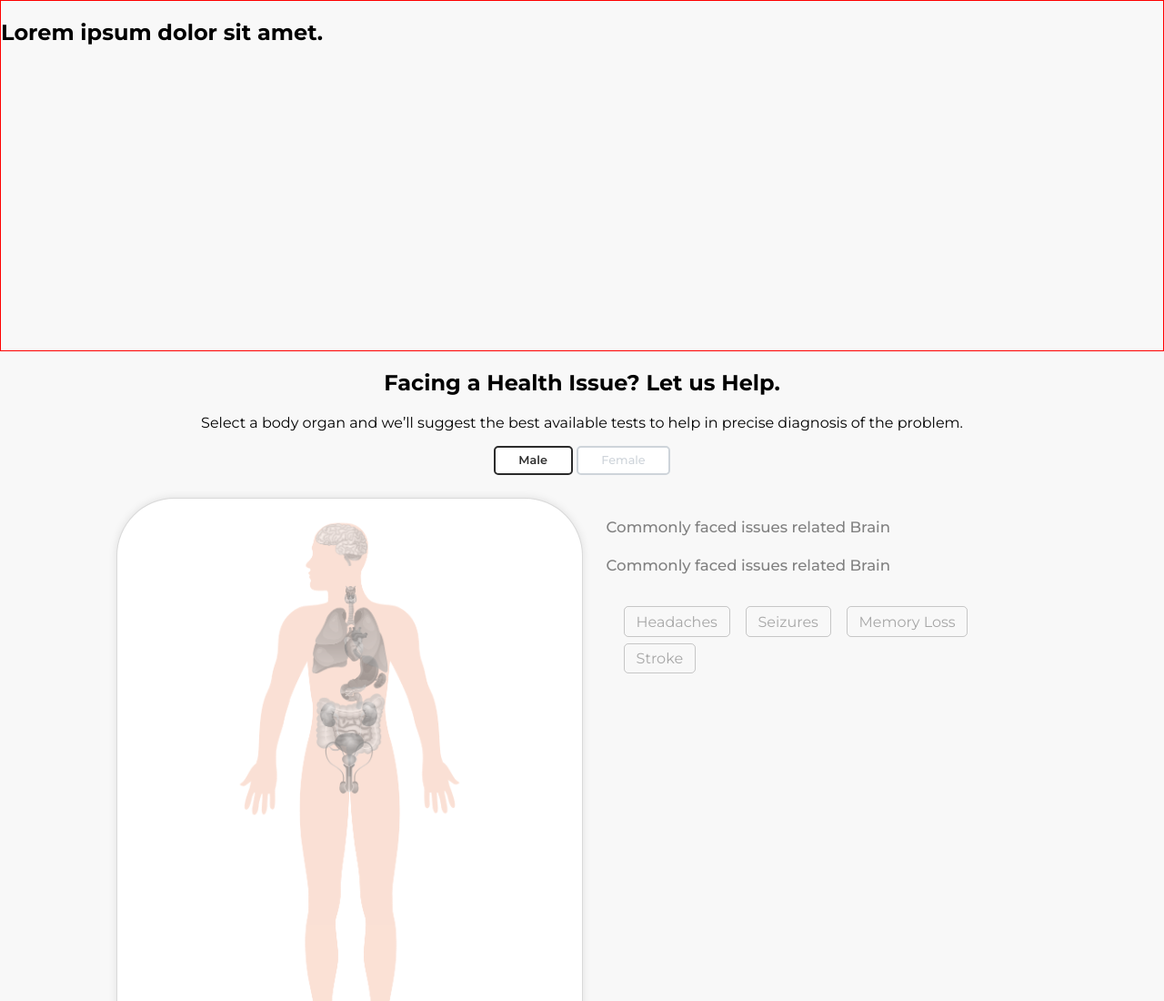
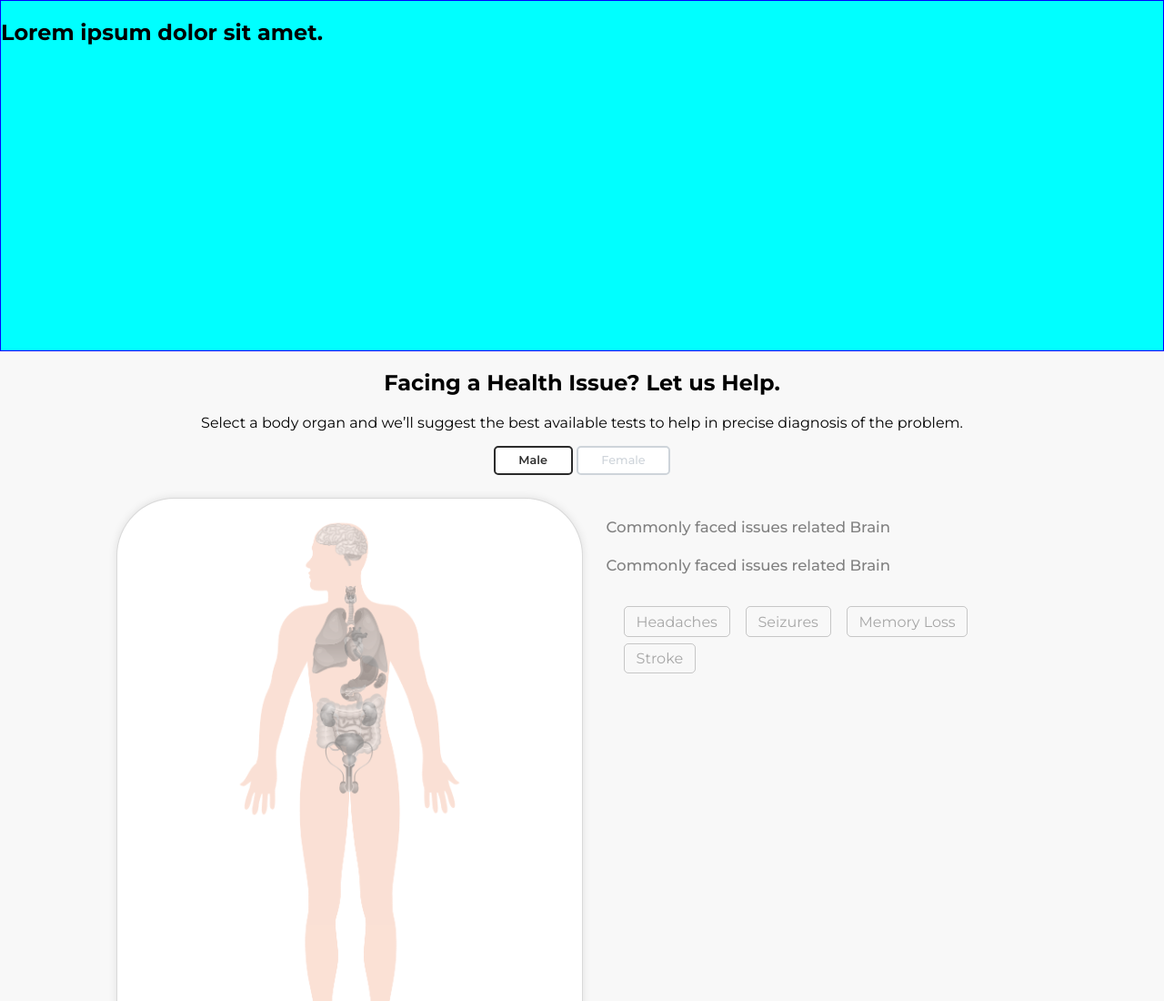
Before and after one commit to MonojitWASS/organs, a plain HTML site: page index.html in a window 1280 px wide. Shown: the top 1100 px of the page at 91% size. Drawn offline with Linux system fonts and the light colour scheme.

Commit message:
Change added to new branch

```diff
--- a/style.css
+++ b/style.css
@@ -295,6 +295,7 @@ body {
 
 
 .exp {
-    border: 1px solid red;
+    border: 1px solid blue;
     height: 30vw;
+    background-color: aqua;
 }
```
